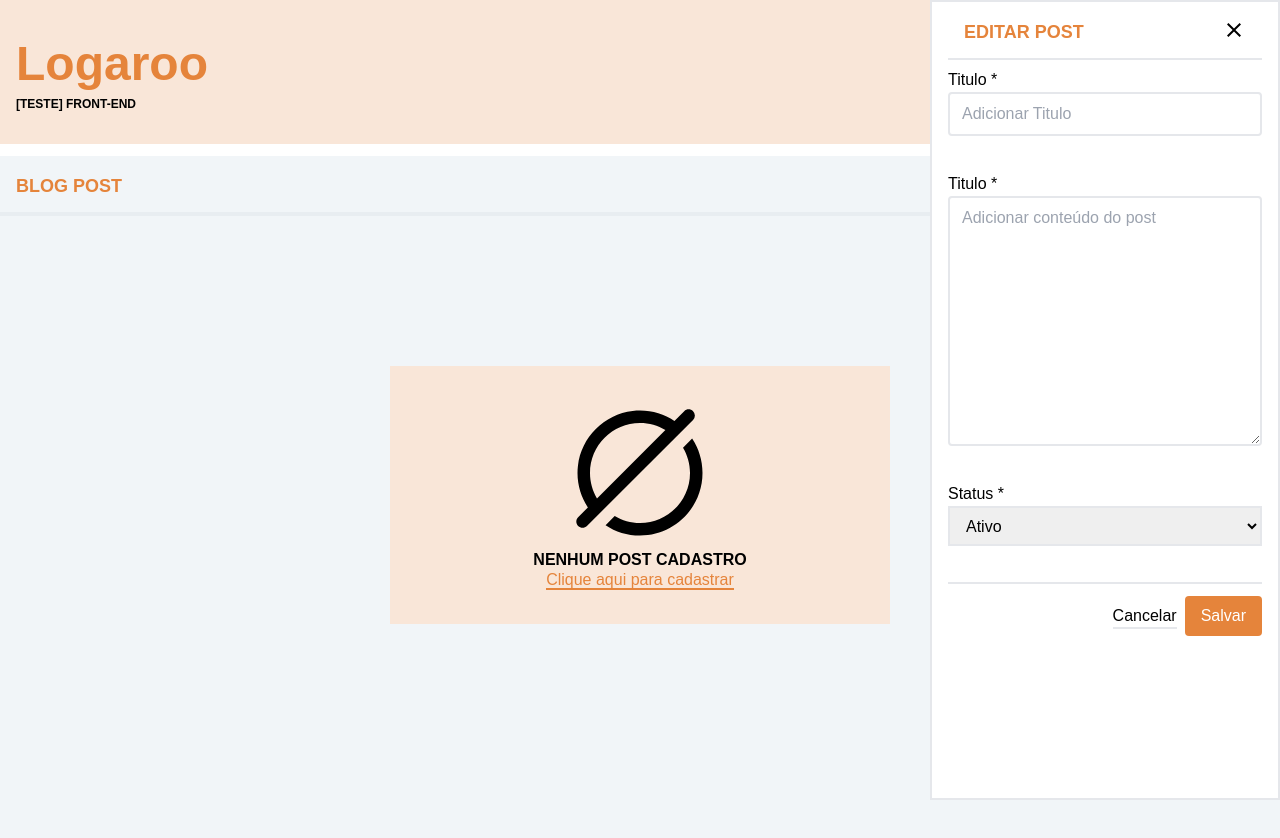
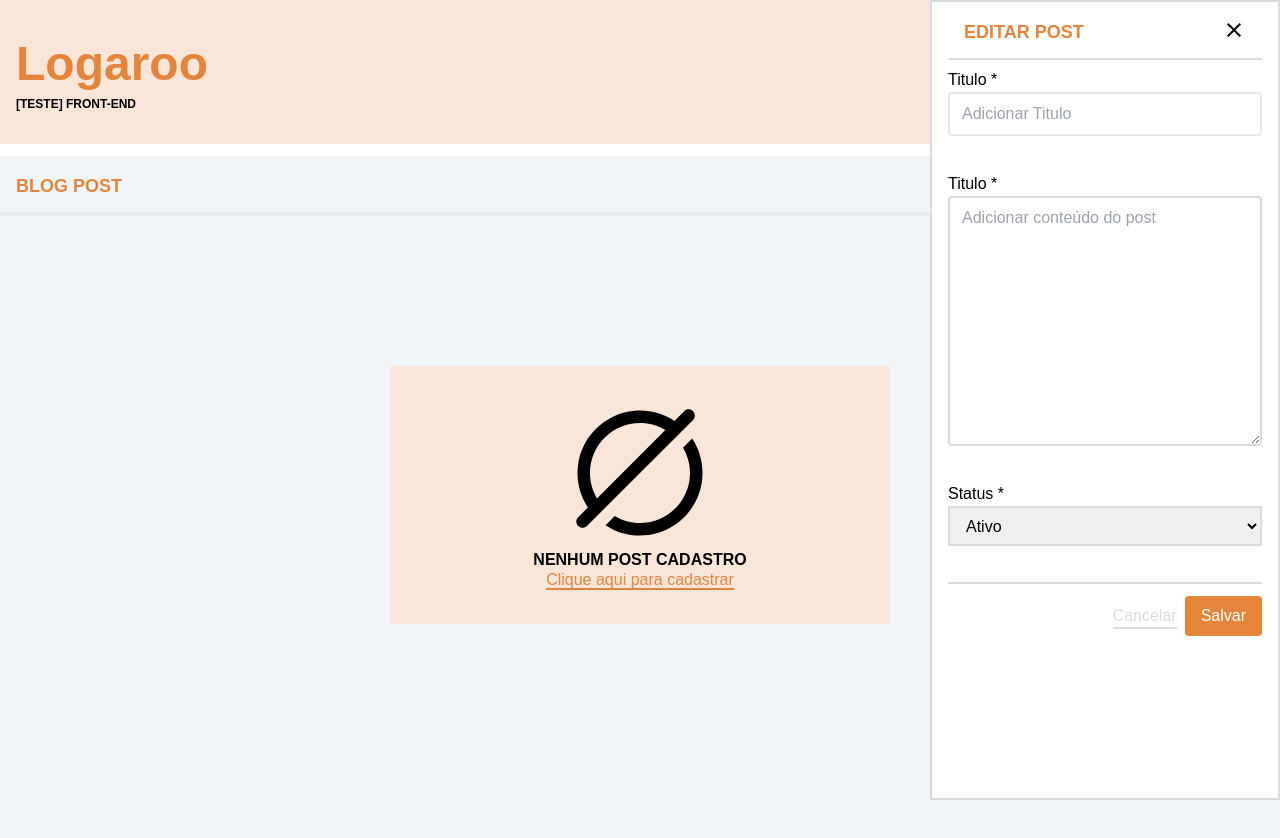
Before and after one commit to Pedro-Vitor-SG/logaroo-crud, a React (Vite) app: page / in a window 1280 px wide. Both pictures are taken after a click on the button "ADICIONAR". Shown: the top 838 px of the page. Built offline with nearby package versions, Linux system fonts and the light colour scheme.

Commit message:
feat: adcionando variaveis de cores

```diff
--- a/src/index.css
+++ b/src/index.css
@@ -1,6 +1,7 @@
 :root{
     --arial: Arial, Helvetica, sans-serif;
     --primary-orange: #e5843b;
+    --primary-gray: #d7dce0;
     --bg-primary-orange: #f9e6d8;
     --bg-primary-gray: #f1f5f8;
 }
@@ -23,6 +24,12 @@
 .border-primary-orange{
     border-color: var(--primary-orange);
 }
+.border-primary-gray{
+    border-color: var(--primary-gray);
+}
+.text-gray{
+    color: var(--primary-gray);
+}
 .w-full{
     width: 100% !important;
 }
```
